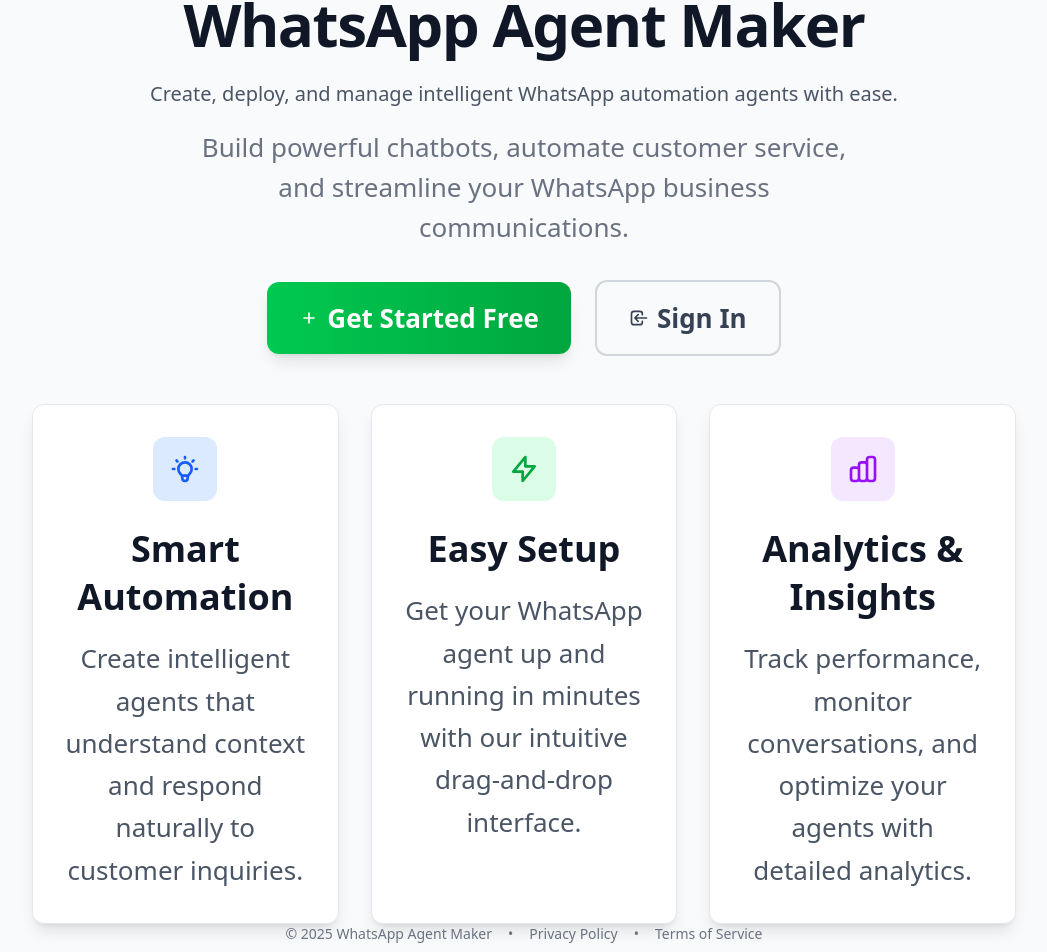
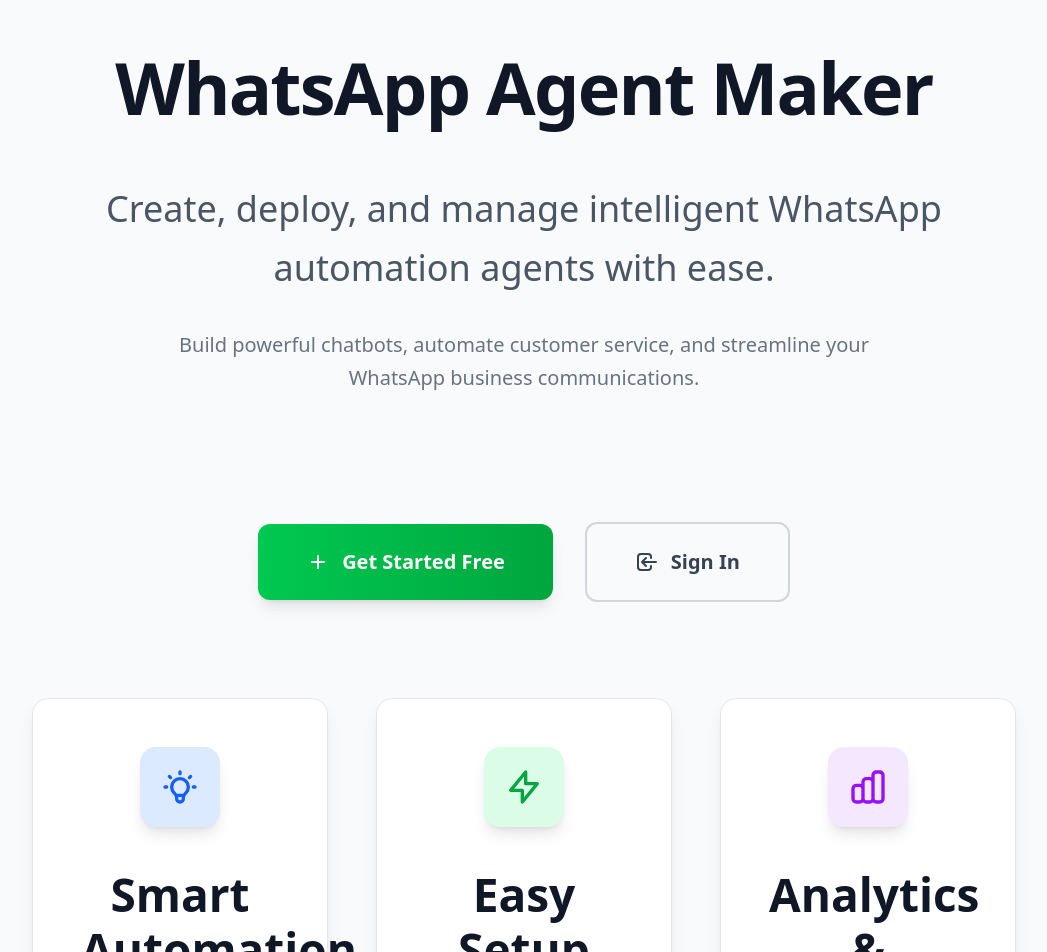
Before and after one commit to Baastheglass/whatsapp_agent_maker, a Next.js app in the folder agent_maker/: page / in a window 1280 px wide. Shown: the part 118-1070 px from the top of the page, without its empty margins (116-1163 px from the left). Built offline with nearby package versions, Linux system fonts and the light colour scheme; no server answers.

Commit message:
optimised desktop view

```diff
--- a/agent_maker/src/app/page.js
+++ b/agent_maker/src/app/page.js
@@ -6,61 +6,61 @@
   const { data: session, status } = useSession();
 
   return (
-    <div className="font-sans min-h-screen bg-gray-50 dark:bg-gray-900 flex flex-col">
-      <main className="flex-1 flex flex-col items-center justify-center responsive-container py-8 sm:py-12 lg:py-20">
+    <div className="font-sans bg-gray-50 dark:bg-gray-900 flex flex-col">
+      <main className="flex-1 flex flex-col items-center justify-start responsive-container py-12 sm:py-16 lg:py-24 min-h-screen">
         {/* Custom Logo/Icon with animations */}
-        <div className="flex items-center justify-center mb-8 animate-fadeInUp">
+        <div className="flex items-center justify-center mb-12 lg:mb-16 animate-fadeInUp">
           <div className="relative group">
-            <div className="w-16 h-16 sm:w-20 sm:h-20 bg-gradient-to-br from-green-400 to-green-600 rounded-2xl flex items-center justify-center shadow-lg transition-all duration-300 group-hover:shadow-2xl group-hover:scale-110">
-              <svg className="w-8 h-8 sm:w-10 sm:h-10 text-white transition-transform duration-300 group-hover:rotate-12" fill="currentColor" viewBox="0 0 24 24">
+            <div className="w-16 h-16 sm:w-20 sm:h-20 lg:w-24 lg:h-24 bg-gradient-to-br from-green-400 to-green-600 rounded-2xl flex items-center justify-center shadow-lg transition-all duration-300 group-hover:shadow-2xl group-hover:scale-110">
+              <svg className="w-8 h-8 sm:w-10 sm:h-10 lg:w-12 lg:h-12 text-white transition-transform duration-300 group-hover:rotate-12" fill="currentColor" viewBox="0 0 24 24">
                 <path d="M17.472 14.382c-.297-.149-1.758-.867-2.03-.967-.273-.099-.471-.148-.67.15-.197.297-.767.966-.94 1.164-.173.199-.347.223-.644.075-.297-.15-1.255-.463-2.39-1.475-.883-.788-1.48-1.761-1.653-2.059-.173-.297-.018-.458.13-.606.134-.133.298-.347.446-.52.149-.174.198-.298.298-.497.099-.198.05-.371-.025-.52-.075-.149-.669-1.612-.916-2.207-.242-.579-.487-.5-.669-.51-.173-.008-.371-.01-.57-.01-.198 0-.52.074-.792.372-.272.297-1.04 1.016-1.04 2.479 0 1.462 1.065 2.875 1.213 3.074.149.198 2.096 3.2 5.077 4.487.709.306 1.262.489 1.694.625.712.227 1.36.195 1.871.118.571-.085 1.758-.719 2.006-1.413.248-.694.248-1.289.173-1.413-.074-.124-.272-.198-.57-.347m-5.421 7.403h-.004a9.87 9.87 0 01-5.031-1.378l-.361-.214-3.741.982.998-3.648-.235-.374a9.86 9.86 0 01-1.51-5.26c.001-5.45 4.436-9.884 9.888-9.884 2.64 0 5.122 1.03 6.988 2.898a9.825 9.825 0 012.893 6.994c-.003 5.45-4.437 9.884-9.885 9.884m8.413-18.297A11.815 11.815 0 0012.05 0C5.495 0 .16 5.335.157 11.892c0 2.096.547 4.142 1.588 5.945L.057 24l6.305-1.654a11.882 11.882 0 005.683 1.448h.005c6.554 0 11.89-5.335 11.893-11.893A11.821 11.821 0 0020.465 3.488"/>
               </svg>
             </div>
-            <div className="absolute -bottom-2 -right-2 w-6 h-6 sm:w-8 sm:h-8 bg-blue-500 rounded-full flex items-center justify-center transition-all duration-300 group-hover:bg-blue-600 group-hover:scale-110 animate-pulse">
-              <svg className="w-3 h-3 sm:w-4 sm:h-4 text-white transition-transform duration-300 group-hover:rotate-180" fill="none" stroke="currentColor" viewBox="0 0 24 24">
+            <div className="absolute -bottom-2 -right-2 w-6 h-6 sm:w-8 sm:h-8 lg:w-10 lg:h-10 bg-blue-500 rounded-full flex items-center justify-center transition-all duration-300 group-hover:bg-blue-600 group-hover:scale-110 animate-pulse">
+              <svg className="w-3 h-3 sm:w-4 sm:h-4 lg:w-5 lg:h-5 text-white transition-transform duration-300 group-hover:rotate-180" fill="none" stroke="currentColor" viewBox="0 0 24 24">
                 <path strokeLinecap="round" strokeLinejoin="round" strokeWidth={2} d="M13 10V3L4 14h7v7l9-11h-7z" />
               </svg>
             </div>
           </div>
         </div>
 
-        <div className="text-center max-w-4xl mx-auto px-4 animate-fadeInUp animation-delay-200">
-          <h1 className="text-3xl sm:text-4xl md:text-5xl lg:text-6xl font-bold text-gray-900 dark:text-white mb-6 tracking-tight animate-slideInFromBottom">
+        <div className="text-center max-w-5xl mx-auto px-4 animate-fadeInUp animation-delay-200 mb-12 lg:mb-16">
+          <h1 className="text-3xl sm:text-4xl md:text-5xl lg:text-7xl font-bold text-gray-900 dark:text-white mb-8 lg:mb-12 tracking-tight animate-slideInFromBottom leading-tight">
             WhatsApp Agent Maker
           </h1>
           {session ? (
-            <div className="mb-4">
-              <p className="text-lg sm:text-xl md:text-2xl text-green-600 dark:text-green-400 font-semibold animate-fadeInUp animation-delay-300">
+            <div className="mb-6 lg:mb-8">
+              <p className="text-lg sm:text-xl md:text-2xl lg:text-3xl text-green-600 dark:text-green-400 font-semibold animate-fadeInUp animation-delay-300">
                 Welcome back, {session.user?.firstName || session.user?.name?.split(' ')[0] || session.user?.email}! 👋
               </p>
             </div>
           ) : null}
-          <p className="text-base sm:text-lg md:text-xl text-gray-600 dark:text-gray-300 mb-4 leading-relaxed animate-fadeInUp animation-delay-400 mx-auto">
+          <p className="text-base sm:text-lg md:text-xl lg:text-2xl text-gray-600 dark:text-gray-300 mb-6 lg:mb-8 leading-relaxed animate-fadeInUp animation-delay-400 mx-auto">
             Create, deploy, and manage intelligent WhatsApp automation agents with ease.
           </p>
-          <p className="text-sm sm:text-base md:text-lg text-gray-500 dark:text-gray-400 mb-8 animate-fadeInUp animation-delay-600 mx-auto max-w-2xl">
+          <p className="text-sm sm:text-base md:text-lg lg:text-xl text-gray-500 dark:text-gray-400 mb-12 lg:mb-16 animate-fadeInUp animation-delay-600 mx-auto max-w-3xl leading-relaxed">
             Build powerful chatbots, automate customer service, and streamline your WhatsApp business communications.
           </p>
         </div>
 
-        <div className="flex gap-4 sm:gap-6 items-center flex-col sm:flex-row mb-8 sm:mb-12 animate-fadeInUp animation-delay-800">
+        <div className="flex gap-4 sm:gap-6 lg:gap-8 items-center flex-col sm:flex-row mb-16 lg:mb-24 animate-fadeInUp animation-delay-800">
           {session ? (
             // User is logged in - show dashboard and logout
             <>
               <Link
                 href="/dashboard"
-                className="w-full sm:w-auto rounded-xl bg-gradient-to-r from-green-500 to-green-600 text-white px-6 sm:px-8 py-3 sm:py-4 font-semibold text-base sm:text-lg shadow-lg hover:shadow-xl transform hover:scale-105 transition-all duration-300 flex items-center justify-center gap-2 hover:from-green-600 hover:to-green-700 group"
+                className="w-full sm:w-auto rounded-xl bg-gradient-to-r from-green-500 to-green-600 text-white px-8 sm:px-10 lg:px-12 py-4 sm:py-5 lg:py-6 font-semibold text-base sm:text-lg lg:text-xl shadow-lg hover:shadow-xl transform hover:scale-105 transition-all duration-300 flex items-center justify-center gap-3 hover:from-green-600 hover:to-green-700 group"
               >
-                <svg className="w-5 h-5 transition-transform duration-300 group-hover:rotate-90" fill="none" stroke="currentColor" viewBox="0 0 24 24">
+                <svg className="w-5 h-5 lg:w-6 lg:h-6 transition-transform duration-300 group-hover:rotate-90" fill="none" stroke="currentColor" viewBox="0 0 24 24">
                   <path strokeLinecap="round" strokeLinejoin="round" strokeWidth={2} d="M9 19v-6a2 2 0 00-2-2H5a2 2 0 00-2 2v6a2 2 0 002 2h2a2 2 0 002-2zm0 0V9a2 2 0 012-2h2a2 2 0 012 2v10m-6 0a2 2 0 002 2h2a2 2 0 002-2m0 0V5a2 2 0 012-2h2a2 2 0 012 2v14a2 2 0 01-2 2h-2a2 2 0 01-2-2z" />
                 </svg>
                 Go to Dashboard
               </Link>
               <button
                 onClick={() => signOut()}
-                className="w-full sm:w-auto rounded-xl border-2 border-red-300 dark:border-red-600 text-red-700 dark:text-red-300 px-6 sm:px-8 py-3 sm:py-4 font-semibold text-base sm:text-lg hover:bg-red-50 dark:hover:bg-red-900/20 transition-all duration-300 flex items-center justify-center gap-2 hover:border-red-400 dark:hover:border-red-500 hover:shadow-lg transform hover:scale-105 group"
+                className="w-full sm:w-auto rounded-xl border-2 border-red-300 dark:border-red-600 text-red-700 dark:text-red-300 px-8 sm:px-10 lg:px-12 py-4 sm:py-5 lg:py-6 font-semibold text-base sm:text-lg lg:text-xl hover:bg-red-50 dark:hover:bg-red-900/20 transition-all duration-300 flex items-center justify-center gap-3 hover:border-red-400 dark:hover:border-red-500 hover:shadow-lg transform hover:scale-105 group"
               >
-                <svg className="w-5 h-5 transition-transform duration-300 group-hover:translate-x-1" fill="none" stroke="currentColor" viewBox="0 0 24 24">
+                <svg className="w-5 h-5 lg:w-6 lg:h-6 transition-transform duration-300 group-hover:translate-x-1" fill="none" stroke="currentColor" viewBox="0 0 24 24">
                   <path strokeLinecap="round" strokeLinejoin="round" strokeWidth={2} d="M17 16l4-4m0 0l-4-4m4 4H7m6 4v1a3 3 0 01-3 3H6a3 3 0 01-3-3V7a3 3 0 013-3h4a3 3 0 013 3v1" />
                 </svg>
                 Sign Out
@@ -71,71 +71,69 @@
             <>
               <Link
                 href="/signup"
-                className="w-full sm:w-auto rounded-xl bg-gradient-to-r from-green-500 to-green-600 text-white px-6 sm:px-8 py-3 sm:py-4 font-semibold text-base sm:text-lg shadow-lg hover:shadow-xl transform hover:scale-105 transition-all duration-300 flex items-center justify-center gap-2 hover:from-green-600 hover:to-green-700 group"
+                className="w-full sm:w-auto rounded-xl bg-gradient-to-r from-green-500 to-green-600 text-white px-8 sm:px-10 lg:px-12 py-4 sm:py-5 lg:py-6 font-semibold text-base sm:text-lg lg:text-xl shadow-lg hover:shadow-xl transform hover:scale-105 transition-all duration-300 flex items-center justify-center gap-3 hover:from-green-600 hover:to-green-700 group"
               >
-                <svg className="w-5 h-5 transition-transform duration-300 group-hover:rotate-90" fill="none" stroke="currentColor" viewBox="0 0 24 24">
+                <svg className="w-5 h-5 lg:w-6 lg:h-6 transition-transform duration-300 group-hover:rotate-90" fill="none" stroke="currentColor" viewBox="0 0 24 24">
                   <path strokeLinecap="round" strokeLinejoin="round" strokeWidth={2} d="M12 6v6m0 0v6m0-6h6m-6 0H6" />
                 </svg>
                 Get Started Free
               </Link>
               <Link
                 href="/login"
-                className="w-full sm:w-auto rounded-xl border-2 border-gray-300 dark:border-gray-600 text-gray-700 dark:text-gray-300 px-6 sm:px-8 py-3 sm:py-4 font-semibold text-base sm:text-lg hover:bg-gray-50 dark:hover:bg-gray-800 transition-all duration-300 flex items-center justify-center gap-2 hover:border-gray-400 dark:hover:border-gray-500 hover:shadow-lg transform hover:scale-105 group"
+                className="w-full sm:w-auto rounded-xl border-2 border-gray-300 dark:border-gray-600 text-gray-700 dark:text-gray-300 px-8 sm:px-10 lg:px-12 py-4 sm:py-5 lg:py-6 font-semibold text-base sm:text-lg lg:text-xl hover:bg-gray-50 dark:hover:bg-gray-800 transition-all duration-300 flex items-center justify-center gap-3 hover:border-gray-400 dark:hover:border-gray-500 hover:shadow-lg transform hover:scale-105 group"
               >
-                <svg className="w-5 h-5 transition-transform duration-300 group-hover:translate-x-1" fill="none" stroke="currentColor" viewBox="0 0 24 24">
+                <svg className="w-5 h-5 lg:w-6 lg:h-6 transition-transform duration-300 group-hover:translate-x-1" fill="none" stroke="currentColor" viewBox="0 0 24 24">
                   <path strokeLinecap="round" strokeLinejoin="round" strokeWidth={2} d="M11 16l-4-4m0 0l4-4m-4 4h14m-5 4v1a3 3 0 01-3 3H6a3 3 0 01-3-3V7a3 3 0 013-3h7a3 3 0 013 3v1" />
                 </svg>
                 Sign In
               </Link>
             </>
           )}
-        </div>
-
-        {/* Features Grid */}
-        <div className="w-full max-w-7xl mx-auto px-4 sm:px-6 lg:px-8">
-          <div className="grid grid-cols-1 md:grid-cols-3 gap-6 lg:gap-8">
-            <div className="bg-white dark:bg-gray-800 p-6 lg:p-8 rounded-xl shadow-lg text-center hover:shadow-xl transition-all duration-300 transform hover:scale-105 animate-fadeInUp animation-delay-1000 group border border-gray-200 dark:border-gray-700">
-              <div className="w-14 h-14 lg:w-16 lg:h-16 bg-blue-100 dark:bg-blue-900 rounded-xl flex items-center justify-center mx-auto mb-6 transition-all duration-300 group-hover:bg-blue-200 dark:group-hover:bg-blue-800 group-hover:scale-110">
-                <svg className="w-7 h-7 lg:w-8 lg:h-8 text-blue-600 dark:text-blue-400 transition-transform duration-300 group-hover:rotate-12" fill="none" stroke="currentColor" viewBox="0 0 24 24">
+        </div>        {/* Features Grid */}
+        <div className="w-full max-w-7xl mx-auto px-4 sm:px-6 lg:px-8 mb-16 lg:mb-24">
+          <div className="grid grid-cols-1 md:grid-cols-3 gap-8 lg:gap-12">
+            <div className="bg-white dark:bg-gray-800 p-8 lg:p-12 rounded-2xl shadow-lg text-center hover:shadow-xl transition-all duration-300 transform hover:scale-105 animate-fadeInUp animation-delay-1000 group border border-gray-200 dark:border-gray-700">
+              <div className="w-16 h-16 lg:w-20 lg:h-20 bg-blue-100 dark:bg-blue-900 rounded-2xl flex items-center justify-center mx-auto mb-8 lg:mb-10 transition-all duration-300 group-hover:bg-blue-200 dark:group-hover:bg-blue-800 group-hover:scale-110 shadow-lg">
+                <svg className="w-8 h-8 lg:w-10 lg:h-10 text-blue-600 dark:text-blue-400 transition-transform duration-300 group-hover:rotate-12" fill="none" stroke="currentColor" viewBox="0 0 24 24">
                   <path strokeLinecap="round" strokeLinejoin="round" strokeWidth={2} d="M9.663 17h4.673M12 3v1m6.364 1.636l-.707.707M21 12h-1M4 12H3m3.343-5.657l-.707-.707m2.828 9.9a5 5 0 117.072 0l-.548.547A3.374 3.374 0 0014 18.469V19a2 2 0 11-4 0v-.531c0-.895-.356-1.754-.988-2.386l-.548-.547z" />
                 </svg>
               </div>
-              <h3 className="text-xl lg:text-2xl font-semibold text-gray-900 dark:text-white mb-4 transition-colors duration-300 group-hover:text-blue-600 dark:group-hover:text-blue-400">Smart Automation</h3>
+              <h3 className="text-xl lg:text-3xl font-semibold text-gray-900 dark:text-white mb-6 lg:mb-8 transition-colors duration-300 group-hover:text-blue-600 dark:group-hover:text-blue-400">Smart Automation</h3>
               <p className="text-base lg:text-lg text-gray-600 dark:text-gray-400 leading-relaxed transition-colors duration-300 group-hover:text-gray-700 dark:group-hover:text-gray-300">Create intelligent agents that understand context and respond naturally to customer inquiries.</p>
             </div>
 
-            <div className="bg-white dark:bg-gray-800 p-6 lg:p-8 rounded-xl shadow-lg text-center hover:shadow-xl transition-all duration-300 transform hover:scale-105 animate-fadeInUp animation-delay-1200 group border border-gray-200 dark:border-gray-700">
-              <div className="w-14 h-14 lg:w-16 lg:h-16 bg-green-100 dark:bg-green-900 rounded-xl flex items-center justify-center mx-auto mb-6 transition-all duration-300 group-hover:bg-green-200 dark:group-hover:bg-green-800 group-hover:scale-110">
-                <svg className="w-7 h-7 lg:w-8 lg:h-8 text-green-600 dark:text-green-400 transition-transform duration-300 group-hover:rotate-12" fill="none" stroke="currentColor" viewBox="0 0 24 24">
+            <div className="bg-white dark:bg-gray-800 p-8 lg:p-12 rounded-2xl shadow-lg text-center hover:shadow-xl transition-all duration-300 transform hover:scale-105 animate-fadeInUp animation-delay-1200 group border border-gray-200 dark:border-gray-700">
+              <div className="w-16 h-16 lg:w-20 lg:h-20 bg-green-100 dark:bg-green-900 rounded-2xl flex items-center justify-center mx-auto mb-8 lg:mb-10 transition-all duration-300 group-hover:bg-green-200 dark:group-hover:bg-green-800 group-hover:scale-110 shadow-lg">
+                <svg className="w-8 h-8 lg:w-10 lg:h-10 text-green-600 dark:text-green-400 transition-transform duration-300 group-hover:rotate-12" fill="none" stroke="currentColor" viewBox="0 0 24 24">
                   <path strokeLinecap="round" strokeLinejoin="round" strokeWidth={2} d="M13 10V3L4 14h7v7l9-11h-7z" />
                 </svg>
               </div>
-              <h3 className="text-xl lg:text-2xl font-semibold text-gray-900 dark:text-white mb-4 transition-colors duration-300 group-hover:text-green-600 dark:group-hover:text-green-400">Easy Setup</h3>
+              <h3 className="text-xl lg:text-3xl font-semibold text-gray-900 dark:text-white mb-6 lg:mb-8 transition-colors duration-300 group-hover:text-green-600 dark:group-hover:text-green-400">Easy Setup</h3>
               <p className="text-base lg:text-lg text-gray-600 dark:text-gray-400 leading-relaxed transition-colors duration-300 group-hover:text-gray-700 dark:group-hover:text-gray-300">Get your WhatsApp agent up and running in minutes with our intuitive drag-and-drop interface.</p>
             </div>
 
-            <div className="bg-white dark:bg-gray-800 p-6 lg:p-8 rounded-xl shadow-lg text-center hover:shadow-xl transition-all duration-300 transform hover:scale-105 animate-fadeInUp animation-delay-1400 group border border-gray-200 dark:border-gray-700">
-              <div className="w-14 h-14 lg:w-16 lg:h-16 bg-purple-100 dark:bg-purple-900 rounded-xl flex items-center justify-center mx-auto mb-6 transition-all duration-300 group-hover:bg-purple-200 dark:group-hover:bg-purple-800 group-hover:scale-110">
-                <svg className="w-7 h-7 lg:w-8 lg:h-8 text-purple-600 dark:text-purple-400 transition-transform duration-300 group-hover:rotate-12" fill="none" stroke="currentColor" viewBox="0 0 24 24">
+            <div className="bg-white dark:bg-gray-800 p-8 lg:p-12 rounded-2xl shadow-lg text-center hover:shadow-xl transition-all duration-300 transform hover:scale-105 animate-fadeInUp animation-delay-1400 group border border-gray-200 dark:border-gray-700">
+              <div className="w-16 h-16 lg:w-20 lg:h-20 bg-purple-100 dark:bg-purple-900 rounded-2xl flex items-center justify-center mx-auto mb-8 lg:mb-10 transition-all duration-300 group-hover:bg-purple-200 dark:group-hover:bg-purple-800 group-hover:scale-110 shadow-lg">
+                <svg className="w-8 h-8 lg:w-10 lg:h-10 text-purple-600 dark:text-purple-400 transition-transform duration-300 group-hover:rotate-12" fill="none" stroke="currentColor" viewBox="0 0 24 24">
                   <path strokeLinecap="round" strokeLinejoin="round" strokeWidth={2} d="M9 19v-6a2 2 0 00-2-2H5a2 2 0 00-2 2v6a2 2 0 002 2h2a2 2 0 002-2zm0 0V9a2 2 0 012-2h2a2 2 0 012 2v10m-6 0a2 2 0 002 2h2a2 2 0 002-2m0 0V5a2 2 0 012-2h2a2 2 0 012 2v14a2 2 0 01-2 2h-2a2 2 0 01-2-2z" />
                 </svg>
               </div>
-              <h3 className="text-xl lg:text-2xl font-semibold text-gray-900 dark:text-white mb-4 transition-colors duration-300 group-hover:text-purple-600 dark:group-hover:text-purple-400">Analytics & Insights</h3>
+              <h3 className="text-xl lg:text-3xl font-semibold text-gray-900 dark:text-white mb-6 lg:mb-8 transition-colors duration-300 group-hover:text-purple-600 dark:group-hover:text-purple-400">Analytics & Insights</h3>
               <p className="text-base lg:text-lg text-gray-600 dark:text-gray-400 leading-relaxed transition-colors duration-300 group-hover:text-gray-700 dark:group-hover:text-gray-300">Track performance, monitor conversations, and optimize your agents with detailed analytics.</p>
             </div>
           </div>
         </div>
       </main>
 
-      <footer className="mt-auto py-8 flex flex-col items-center justify-center text-sm text-gray-500 dark:text-gray-400 space-y-2 animate-fadeInUp animation-delay-1600 responsive-container">
-        <div className="flex items-center gap-2 sm:gap-4 flex-wrap justify-center">
+      <footer className="mt-auto py-12 lg:py-16 flex flex-col items-center justify-center text-sm lg:text-base text-gray-500 dark:text-gray-400 space-y-4 animate-fadeInUp animation-delay-1600 responsive-container">
+        <div className="flex items-center gap-4 sm:gap-6 lg:gap-8 flex-wrap justify-center">
           <span>© 2025 WhatsApp Agent Maker</span>
           <span className="hidden sm:inline">•</span>
           <a href="#" className="hover:text-gray-700 dark:hover:text-gray-300 transition-all duration-300 hover:scale-105">Privacy Policy</a>
           <span className="hidden sm:inline">•</span>
           <a href="#" className="hover:text-gray-700 dark:hover:text-gray-300 transition-all duration-300 hover:scale-105">Terms of Service</a>
         </div>
-        <p className="text-xs animate-pulse text-center">Built with ❤️ for WhatsApp automation</p>
+        <p className="text-xs lg:text-sm animate-pulse text-center">Built with ❤️ for WhatsApp automation</p>
       </footer>
     </div>
   );
```
